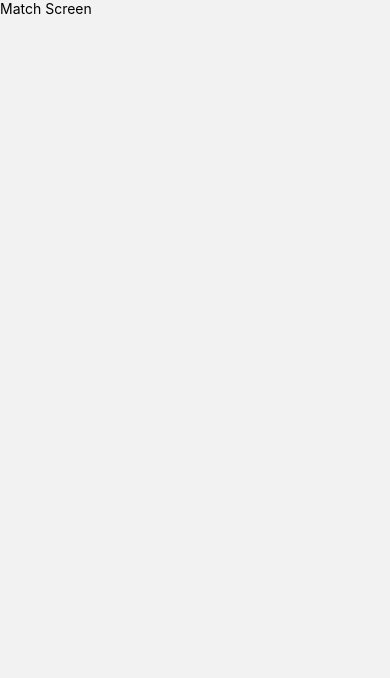
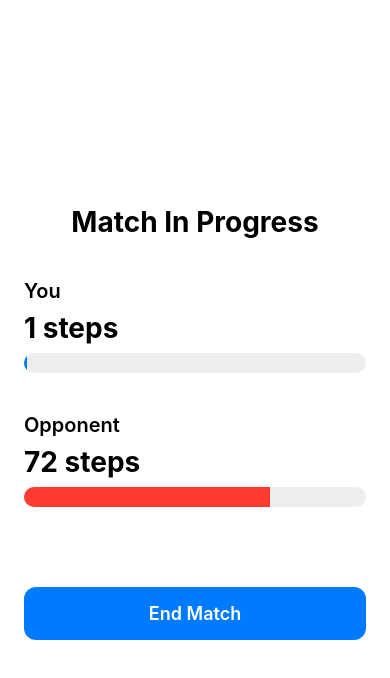
Before and after one commit to bgonza214/step-duel, a React Native app: screen /Match in a window 390 px wide. Shown: the top 678 px of the page. Built offline with nearby package versions, Linux system fonts and the light colour scheme.

Commit message:
Match screen UI

```diff
--- a/src/screens/MatchScreen.tsx
+++ b/src/screens/MatchScreen.tsx
@@ -1,9 +1,116 @@
-import { View, Text } from "react-native";
+import { View, Text, StyleSheet, TouchableOpacity } from "react-native";
+import { useEffect, useState } from "react";
+import { useNavigation } from "@react-navigation/native";
 
 export default function MatchScreen() {
+  const navigation = useNavigation();
+  const TARGET_STEPS = 100;
+
+  // Hardcode steps for now
+  const mySteps = 1;
+  const opponentSteps = 72;
+
+  // Progress Bar
+  const myProgress = (mySteps / TARGET_STEPS) * 100;
+  const opponentProgress = (opponentSteps / TARGET_STEPS) * 100;
+
+  //End match logic
+  const endMatch = () => {
+    const result =
+      mySteps > opponentSteps
+        ? "win"
+        : mySteps < opponentSteps
+        ? "lose"
+        : "draw";
+
+    (navigation as any).navigate("Results", {
+      mySteps,
+      opponentSteps,
+      result,
+    });
+  };
+
   return (
-    <View>
-      <Text>Match Screen</Text>
+    <View style={styles.container}>
+      <Text style={styles.title}>Match In Progress</Text>
+
+      <View style={styles.playerSection}>
+        <Text style={styles.label}>You</Text>
+        <Text style={styles.steps}>{mySteps} steps</Text>
+        <View style={styles.progressBar}>
+          <View style={[styles.progressFill, { width: `${myProgress}%` }]} />
+        </View>
+      </View>
+
+      <View style={styles.playerSection}>
+        <Text style={styles.label}>Opponent</Text>
+        <Text style={styles.steps}>{opponentSteps} steps</Text>
+        <View style={styles.progressBar}>
+          <View
+            style={[
+              styles.progressFillOpponent,
+              { width: `${opponentProgress}%` },
+            ]}
+          />
+        </View>
+      </View>
+      {/* Temporary button to end match */}
+      <TouchableOpacity style={styles.button} onPress={endMatch}>
+        <Text style={styles.buttonText}>End Match</Text>
+      </TouchableOpacity>
     </View>
   );
 }
+
+const styles = StyleSheet.create({
+  container: {
+    flex: 1,
+    padding: 24,
+    backgroundColor: "#fff",
+    justifyContent: "center",
+  },
+  title: {
+    fontSize: 28,
+    fontWeight: "700",
+    textAlign: "center",
+    marginBottom: 40,
+  },
+  playerSection: {
+    marginBottom: 40,
+  },
+  label: {
+    fontSize: 20,
+    fontWeight: "600",
+  },
+  steps: {
+    fontSize: 28,
+    fontWeight: "700",
+    marginVertical: 8,
+  },
+  progressBar: {
+    height: 20,
+    backgroundColor: "#eee",
+    borderRadius: 10,
+    overflow: "hidden",
+  },
+  progressFill: {
+    height: "100%",
+    backgroundColor: "#007AFF",
+  },
+  progressFillOpponent: {
+    height: "100%",
+    backgroundColor: "#FF3B30",
+  },
+  button: {
+    backgroundColor: "#007AFF",
+    paddingVertical: 16,
+    borderRadius: 12,
+    marginTop: 40,
+  },
+  buttonText: {
+    color: "#fff",
+    fontSize: 18,
+    fontWeight: "600",
+    textAlign: "center",
+  },
+});
```
